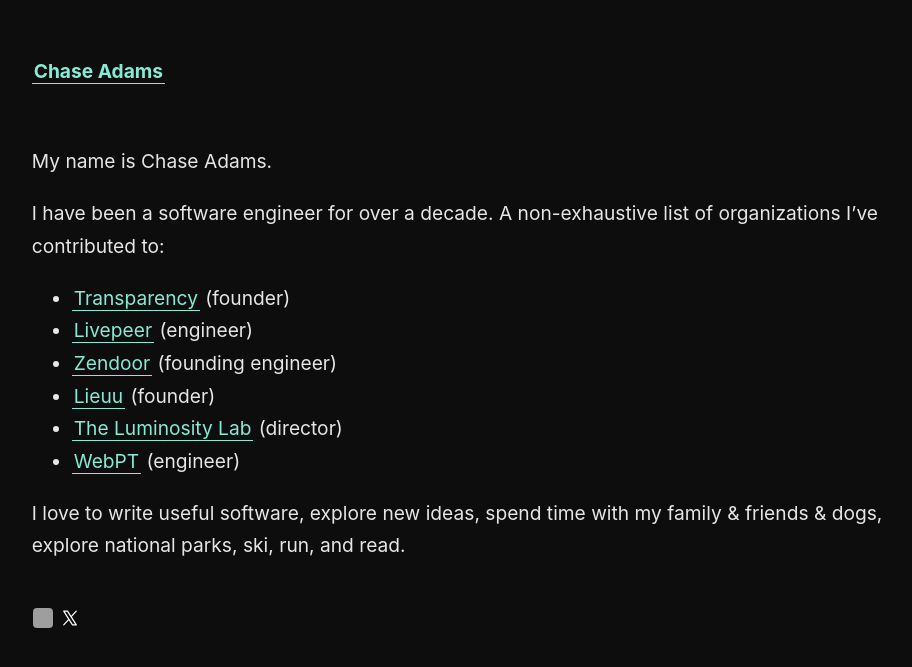
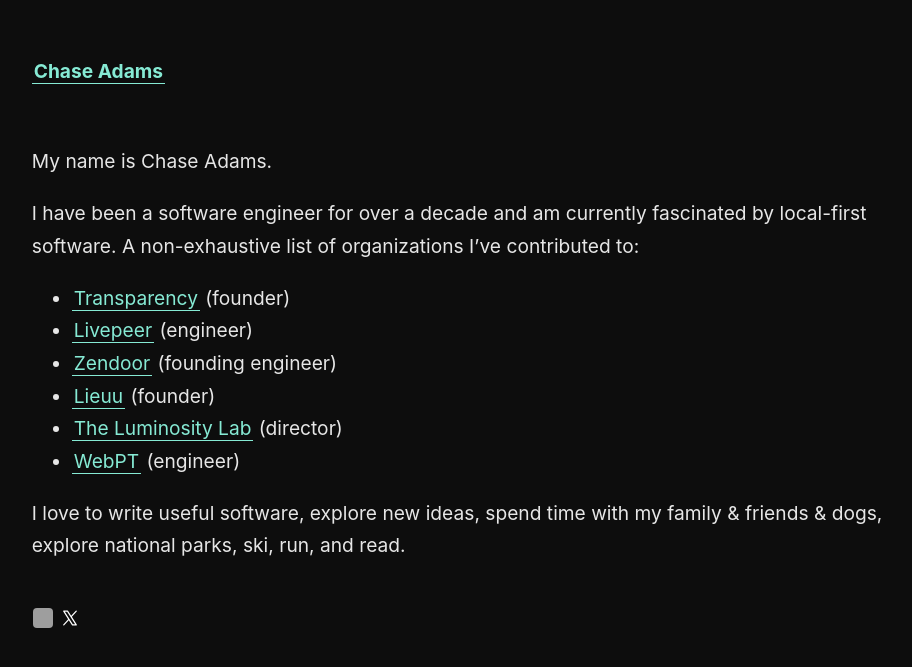
Before and after one commit to 0xcadams/0xcadams-com, a Jekyll site: the page built from _pages/about.md, in a window 1280 px wide. Shown: the top 667 px of the page, without its empty margins (45-957 px from the left). Built offline with Jekyll 4.4.1, drawn with Linux system fonts in a browser that asks for light colours; grey boxes are pictures that could not be loaded.

Commit message:
feat: added detail to about

```diff
--- a/_pages/about.md
+++ b/_pages/about.md
@@ -6,7 +6,7 @@
 
 My name is Chase Adams.
 
-I have been a software engineer for over a decade. A non-exhaustive list of organizations I've contributed to:
+I have been a software engineer for over a decade and am currently fascinated by local-first software. A non-exhaustive list of organizations I've contributed to:
 
 - [Transparency](https://filetransparency.com/) (founder)
 - [Livepeer](https://livepeer.org/) (engineer)
```
